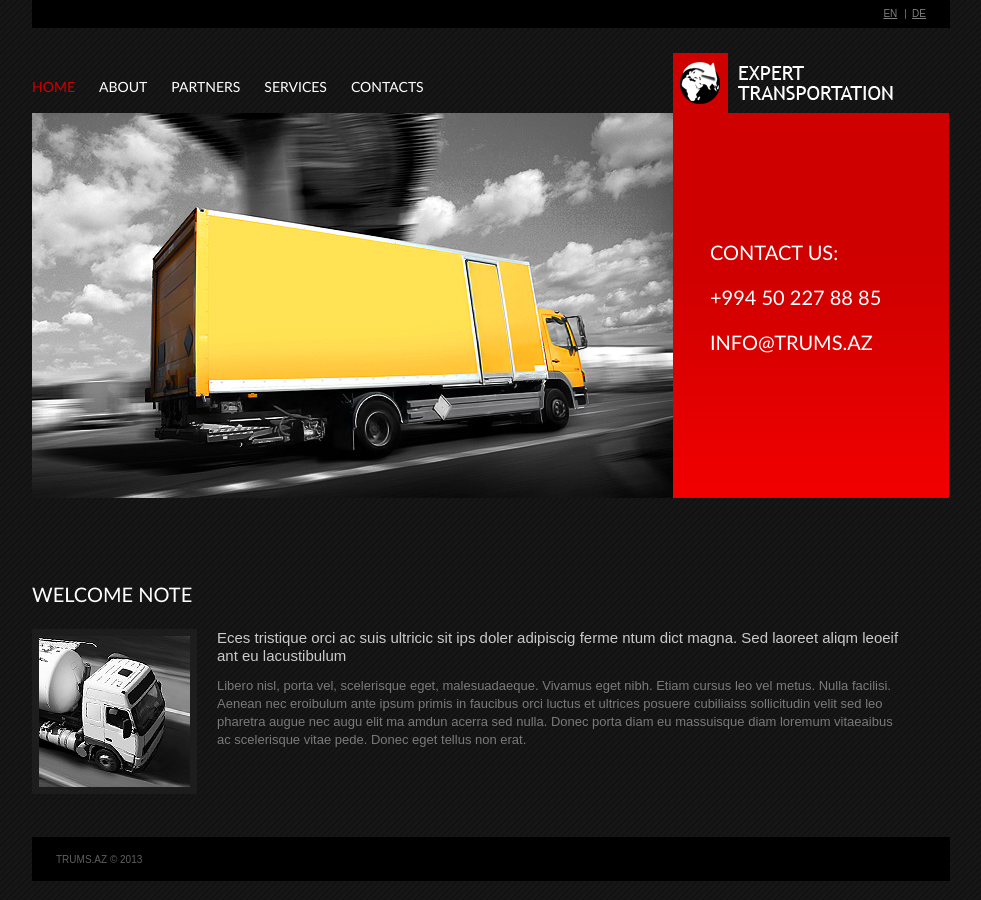
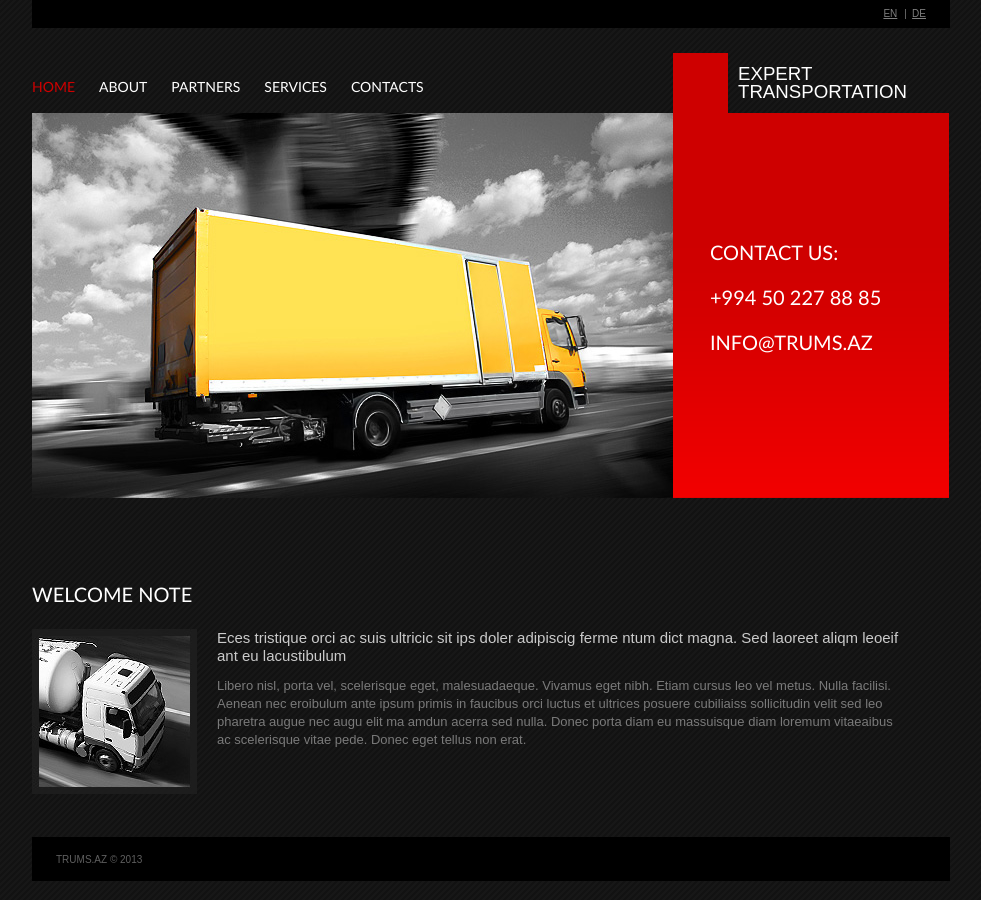
Before and after one commit to trumsaz/trumsaz.github.io, a Jekyll site: the page built from index.html, in a window 1280 px wide. Shown: the whole page, without its empty margins (149-1130 px from the left). Built offline with Jekyll 4.4.1, drawn with Linux system fonts in a browser that asks for light colours; Markdown is read by kramdown in place of the engine named in the settings.

Commit message:
extract text from logo

```diff
--- a/_layouts/default.html
+++ b/_layouts/default.html
@@ -13,7 +13,11 @@
   <div id="main">
     <!--header -->
     <div id="header">
-      <a href="index.html"><img alt="" src="/assets/images/logo.png" class="logo" /></a>
+      <div id="logo-div">
+        <a href="/" id="logo"></a>
+        <span>EXPERT TRANSPORTATION</span>
+      </div>
+      <!-- <a href="index.html"><img alt="" src="/assets/images/logo.png" class="logo" /></a> -->
       <div class="row1">
         <div class="container">
           <ul class="submenu">
--- a/assets/css/style.css
+++ b/assets/css/style.css
@@ -42,7 +42,9 @@ li { background:url(../images/marker1.gif) no-repeat 0 7px; padding-left:12px; l
 
 /* ============================= header ====================== */
 
-.logo {position:absolute; margin:53px 0 0 641px;}
+#logo-div {position:absolute; margin:53px 0 0 641px; width: 276px; height: 60px;}
+#logo-div a {display: block; float: left; width: 55px; height: 60px; background: #e10202 url(../images/slogan-bg.gif) top repeat-x;}
+#logo-div span {display: block; float: left; color: white; font-size: 14pt; width: 211px; padding-top: 12px; padding-left: 10px;}
 
 .row1 {background:#000; font-size:.769em; text-transform:uppercase; line-height:1em; color:#5f5f5f; padding:9px 24px 9px 15px;}
 .submenu {float:right;}
```
